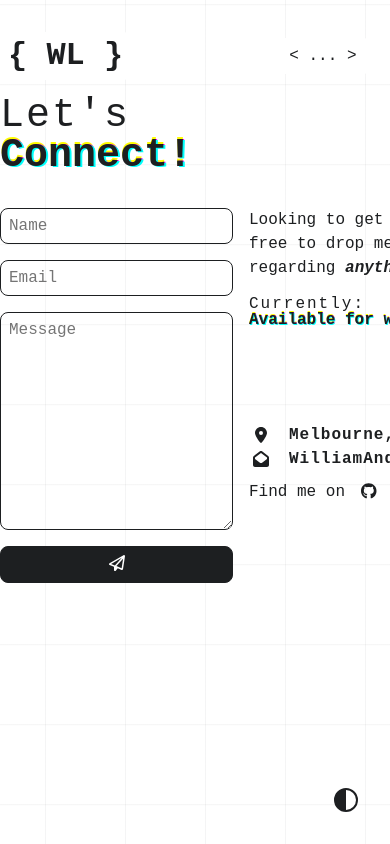
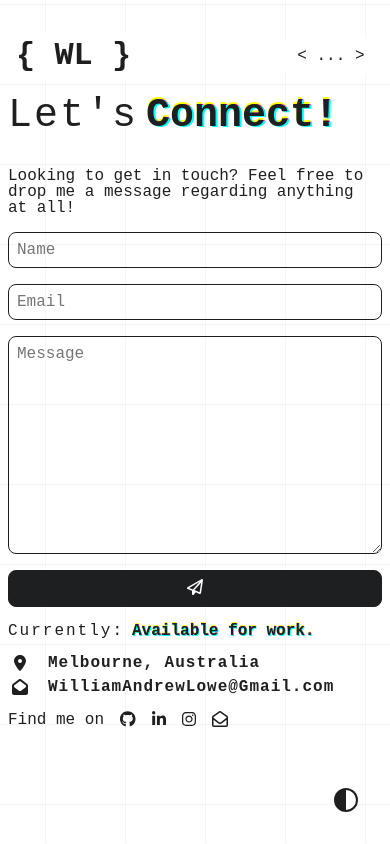
Before and after one commit to williamalowe/WilliamALowe, a React (Vite) app: page /contact in a window 390 px wide. Built offline with nearby package versions, Linux system fonts and the light colour scheme; a web font is replaced by a local one.

Commit message:
styles: add contact view mobile support

```diff
--- a/src/components/ContactBanner/ContactBanner.module.css
+++ b/src/components/ContactBanner/ContactBanner.module.css
@@ -33,3 +33,9 @@
 .contactIcons > div > svg {
   width: 24px;
 }
+
+@media screen and (max-width: 768px) {
+  .banner > p {
+    display: none;
+  }
+}
--- a/src/components/Header/Header.module.css
+++ b/src/components/Header/Header.module.css
@@ -29,8 +29,8 @@
 
 @media screen and (max-width: 768px) {
   .header {
-    flex-direction: column;
-    gap: 0;
+    flex-wrap: wrap;
+    gap: 0.5rem;
   }
 }
 
--- a/src/views/Contact/Contact.jsx
+++ b/src/views/Contact/Contact.jsx
@@ -1,3 +1,4 @@
+import { motion } from 'framer-motion';
 import ContactBanner from '../../components/ContactBanner/ContactBanner';
 import ContactForm from '../../components/ContactForm/ContactForm';
 import Header from '../../components/Header/Header';
@@ -12,6 +13,24 @@ const Contact = () => {
       fontSize='2.5rem'
       />
       <div className={styles.content}>
+      <motion.p
+      className={styles.mobile}
+        initial={{
+          opacity: 0,
+          x: -20,
+        }}
+        animate={{
+          opacity: 1,
+          x: 0,
+          transition: {
+            delay: 0.5,
+            duration: 0.5,
+          },
+        }}
+      >
+        Looking to get in touch? Feel free to drop me a message regarding{" "}
+        <span>anything</span> at all!
+      </motion.p>
         <div>
           <ContactForm />
         </div>
--- a/src/views/Contact/Contact.module.css
+++ b/src/views/Contact/Contact.module.css
@@ -10,6 +10,9 @@
 .content > div {
   flex: 1;
 }
+.mobile {
+  display: none;
+}
 
 @media screen and (max-width: 1024px) {
   .contact {
@@ -17,7 +20,10 @@
   }
 }
 @media screen and (max-width: 768px) {
-  /* .contact {
-    width: 100%;
-  } */
+  .content {
+    flex-direction: column;
+  }
+  .mobile {
+    display: block;
+  }
 }
```
